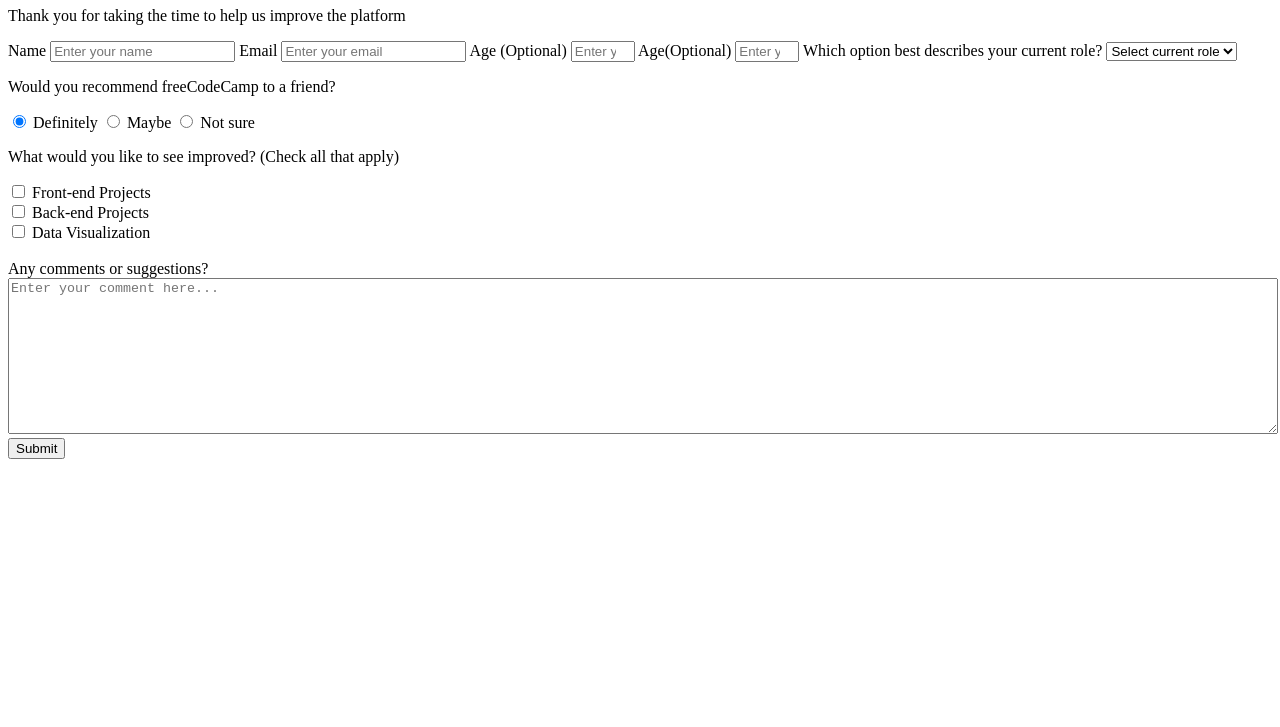
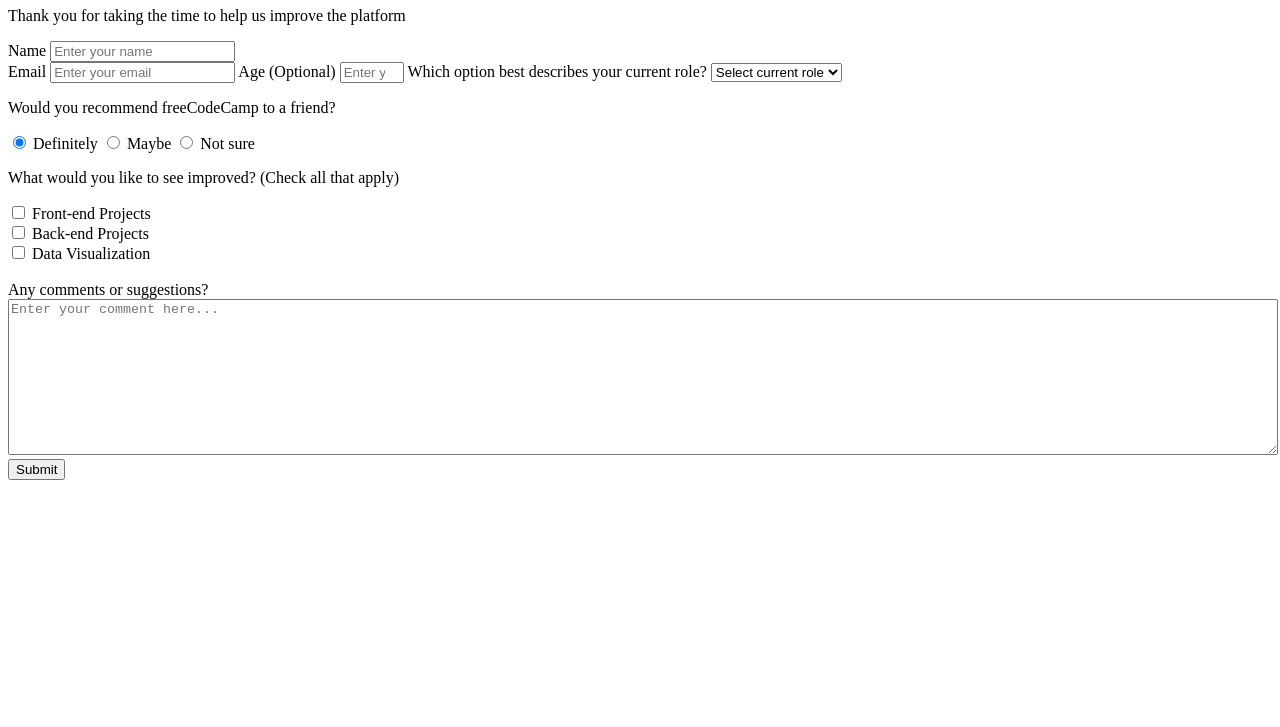
Before and after one commit to abutheredz/Building-Survey-Form, a plain HTML site: page index.html in a window 1280 px wide. Shown: the part 73-800 px from the top of the page. Drawn offline with Linux system fonts and the light colour scheme.

Commit message:
Remove duplicate age input fields
Removed redundant age input fields from the form.

```diff
--- a/index.html
+++ b/index.html
@@ -16,6 +16,7 @@
   <td><label id="name-label" for="name">Name</label></td>
   <td><input id="name" type="text" placeholder="Enter your name" required></td>
 </tr>
+<br>
 
 <tr>
   <td><label id="email-label" for="email">Email</label></td>
@@ -26,14 +27,6 @@
   <td><label id="number-label" for="number">Age (Optional)</label></td>
   <td><input id="number" type="number" placeholder="Enter your age" min="1" max="100"></td>
 </tr>
-      <tr>
-      <td colspan="2">
-      <label id="number-label">Age(Optional)</label>
-      <input id="number" type="number"
-      placeholder ="Enter your number"
-      min=1 max="100">
-      </td>
-      </tr>
  <tr>
   <td colspan="2">
     <label id="dropdown-label" for="dropdown">Which option best describes your current role?</label>
```
